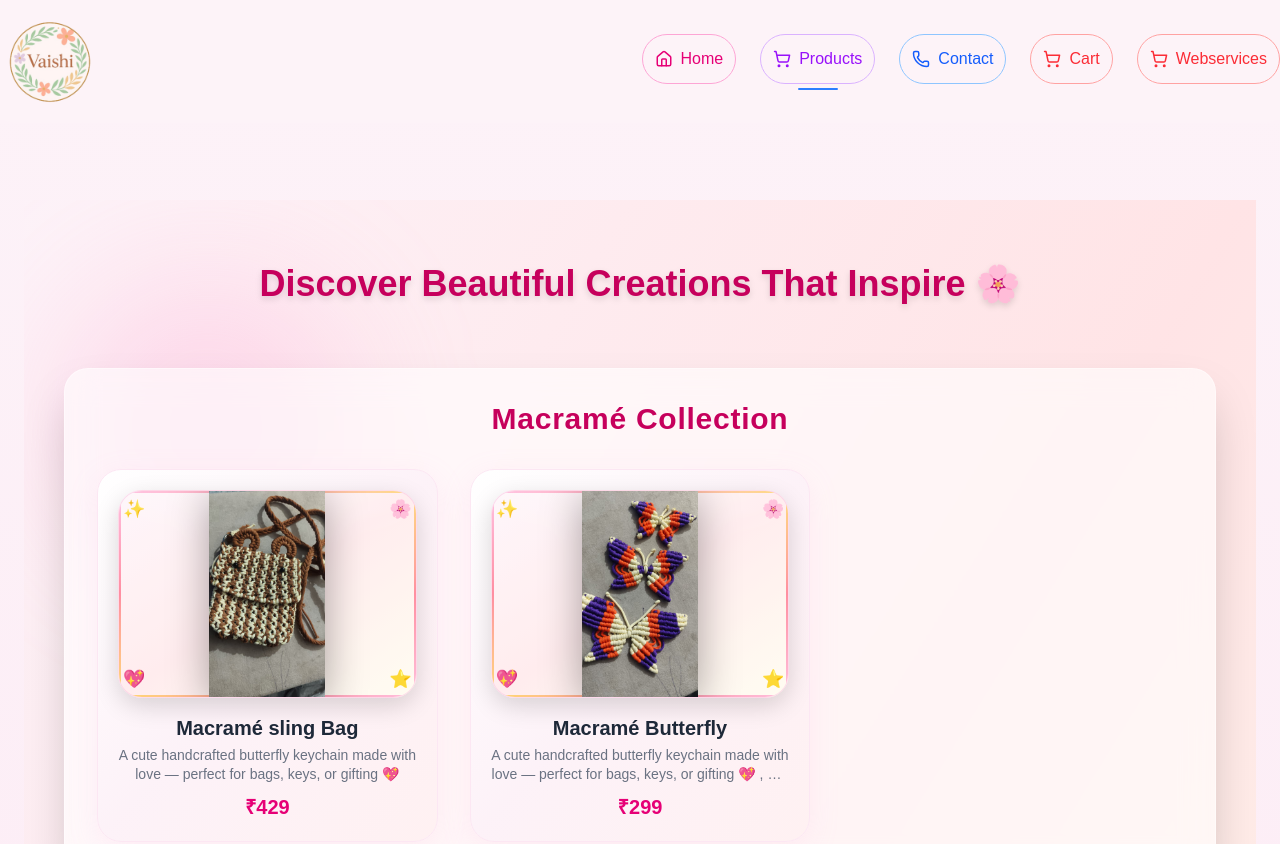
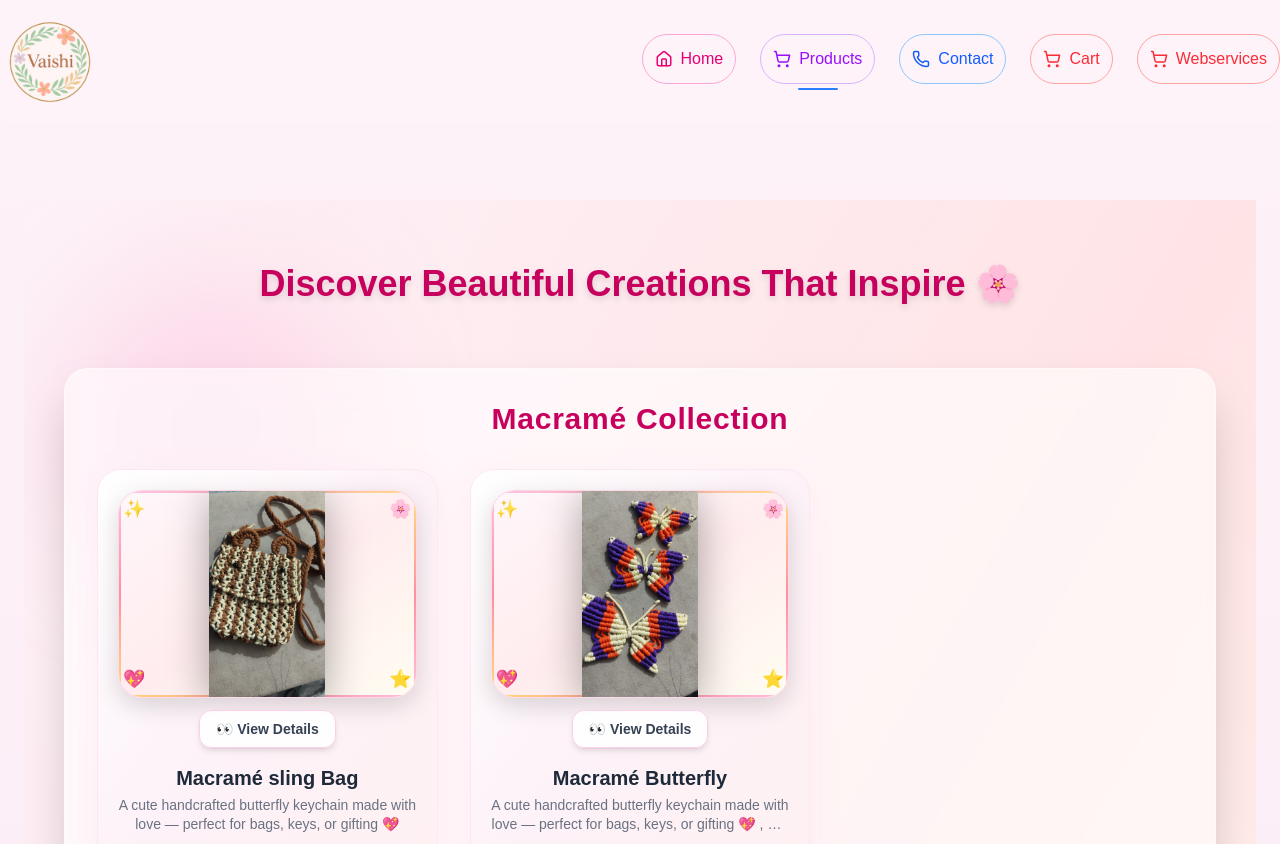
Before and after one commit to vaishnaviyadav25/business, a Next.js app: page /product in a window 1280 px wide. Shown: the top 844 px of the page. Built offline with nearby package versions, Linux system fonts and the light colour scheme.

Commit message:
Fix The Button

```diff
--- a/src/components/Productpage.tsx
+++ b/src/components/Productpage.tsx
@@ -248,7 +248,22 @@ export default function Productpage() {
       drop-shadow-[0_6px_20px_rgba(0,0,0,0.35)]
     "
                         />
-                      </div>
+
+                                         </div>
+<button
+  className="mt-3 bg-white/90 backdrop-blur-md
+  px-4 py-2 rounded-xl shadow-md border border-pink-200
+  text-gray-700 font-semibold text-sm
+  hover:shadow-lg hover:scale-105 transition-all duration-300"
+  onClick={() => {
+    setSelectedProduct(product);
+    setActiveImage(0);
+    setQuantity(1);
+  }}
+>
+  👀 View Details
+</button>
+
 
 
                       {/* Product Details */}
@@ -364,6 +379,7 @@ export default function Productpage() {
       drop-shadow-[0_8px_20px_rgba(0,0,0,0.35)]
     "
                     />
+
                   </motion.div>
 
 
```
